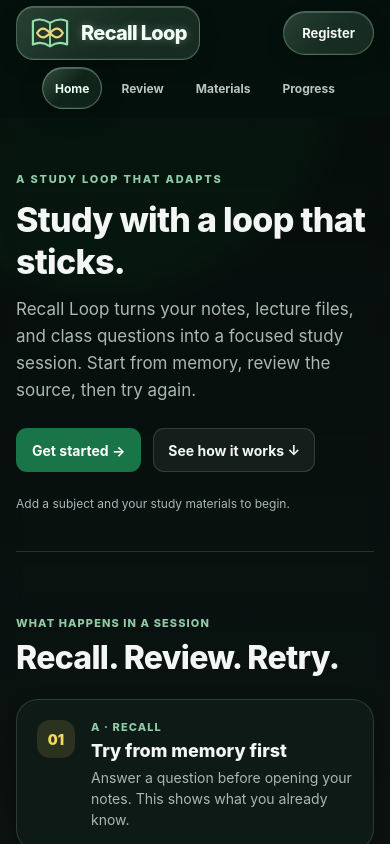
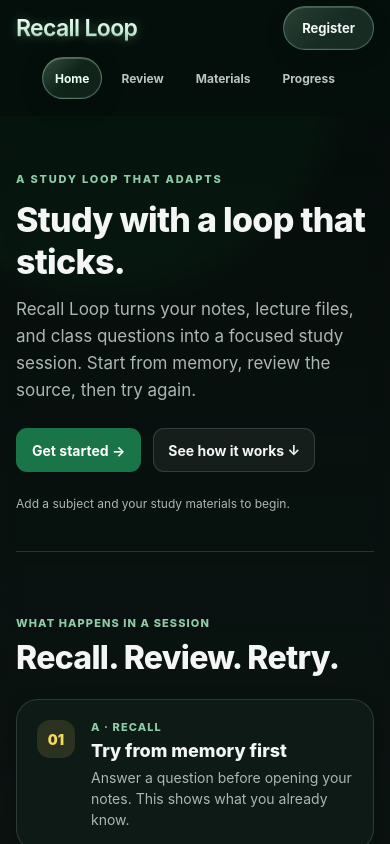
Before and after one commit to jaexmachine/recall-loop, a React Native app: screen / in a window 390 px wide. Built offline with nearby package versions, Linux system fonts and the light colour scheme.

Commit message:
Replace logo mark with glass wordmark

```diff
--- a/App.tsx
+++ b/App.tsx
@@ -13,7 +13,6 @@ import {
 } from 'react-native';
 import { BlurTargetView, BlurView } from 'expo-blur';
 import { StatusBar } from 'expo-status-bar';
-import Svg, { Path } from 'react-native-svg';
 import JSZip from 'jszip';
 import mammoth from 'mammoth/mammoth.browser';
 import * as pdfjs from 'pdfjs-dist/legacy/build/pdf.mjs';
@@ -650,7 +649,8 @@ export default function App() {
       [data-testid="nav-glass-indicator"] { z-index: 0; border: 1px solid rgba(190,255,216,.34); background: linear-gradient(135deg, rgba(202,255,222,.25), rgba(112,180,139,.13) 48%, rgba(255,255,255,.07)); box-shadow: inset 0 1px 0 rgba(255,255,255,.24), inset 0 -1px 0 rgba(130,231,168,.1), 0 7px 24px rgba(0,0,0,.18); -webkit-backdrop-filter: blur(15px) saturate(155%); backdrop-filter: blur(15px) saturate(155%); will-change: left, top, width, height, border-radius, transform; transition: left 520ms cubic-bezier(.2,.82,.25,1), top 520ms cubic-bezier(.2,.82,.25,1), width 520ms cubic-bezier(.2,.82,.25,1), height 520ms cubic-bezier(.2,.82,.25,1); }
       [data-testid="nav-track"].nav-liquid-morph [data-testid="nav-glass-indicator"] { animation: nav-glass-morph 680ms cubic-bezier(.2,.8,.25,1) both; }
       @keyframes nav-glass-morph { 0% { border-radius: 999px; transform: scale(1,1); } 24% { border-radius: 42% 58% 50% 50% / 55% 44% 56% 45%; transform: scale(1.14,.78); } 52% { border-radius: 58% 42% 46% 54% / 43% 57% 43% 57%; transform: scale(.96,1.12); } 76% { border-radius: 999px; transform: scale(1.035,.97); } 100% { border-radius: 999px; transform: scale(1,1); } }
-      [data-testid="brand-glass"], [data-testid="register-glass"] { border: 1px solid rgba(190,255,216,.28); background: linear-gradient(135deg, rgba(202,255,222,.13), rgba(112,180,139,.07) 54%, rgba(255,255,255,.035)); box-shadow: inset 0 1px 0 rgba(255,255,255,.18), inset 0 -1px 0 rgba(130,231,168,.08), 0 6px 20px rgba(0,0,0,.14); -webkit-backdrop-filter: blur(14px) saturate(150%); backdrop-filter: blur(14px) saturate(150%); }
+      [data-testid="register-glass"] { border: 1px solid rgba(190,255,216,.28); background: linear-gradient(135deg, rgba(202,255,222,.13), rgba(112,180,139,.07) 54%, rgba(255,255,255,.035)); box-shadow: inset 0 1px 0 rgba(255,255,255,.18), inset 0 -1px 0 rgba(130,231,168,.08), 0 6px 20px rgba(0,0,0,.14); -webkit-backdrop-filter: blur(14px) saturate(150%); backdrop-filter: blur(14px) saturate(150%); }
+      [data-testid="brand-wordmark"] { font-family: "Segoe UI Variable", "Inter", system-ui, sans-serif; font-weight: 600; letter-spacing: -.65px; color: transparent !important; background: linear-gradient(180deg, #f5fff8 8%, #d5f2df 54%, #91c7a2 100%); -webkit-background-clip: text; background-clip: text; text-shadow: 0 0 13px rgba(177,255,202,.28); filter: drop-shadow(0 1px 0 rgba(255,255,255,.16)); }
       @media (prefers-reduced-motion: reduce) { [data-testid="torch-block"], [data-testid="nav-glass-indicator"] { transition: none !important; } [data-testid="nav-track"].nav-liquid-morph [data-testid="nav-glass-indicator"] { animation: none !important; } }
     `;
     document.head.appendChild(style);
@@ -1087,13 +1087,8 @@ function GlassCard({ children, style, dark = false }: { children: React.ReactNod
     { id: 'insights' as const, icon: '◴', label: 'Progress' },
   ];
 
-  const brand = <Pressable testID="brand-glass" accessibilityRole="link" accessibilityLabel="Recall Loop home" onPress={() => setPage('home')} style={[styles.brandRow, { marginBottom: 0, marginRight: wide || compact ? 0 : 'auto', paddingHorizontal: 12, paddingVertical: 7, borderRadius: 18, borderWidth: 1, borderColor: 'rgba(190,255,216,0.28)', backgroundColor: 'rgba(202,255,222,0.08)' }]}>
-    <Svg accessibilityElementsHidden width={42} height={38} viewBox="0 0 44 40" fill="none">
-      <Path d="M4 7.5C10.2 4.4 16.2 5.7 22 9.3C27.8 5.7 33.8 4.4 40 7.5V32.1C33.7 29.1 27.7 30.1 22 34C16.3 30.1 10.3 29.1 4 32.1V7.5Z" stroke="#94dfa9" strokeWidth={2.3} strokeLinejoin="round" />
-      <Path d="M22 9.7V33.3" stroke="#94dfa9" strokeWidth={2} strokeLinecap="round" />
-      <Path d="M8.5 20C12.2 13.8 16.6 14 22 20C27.4 26 31.8 26.2 35.5 20C31.8 13.8 27.4 14 22 20C16.6 26 12.2 26.2 8.5 20Z" stroke="#e9d77b" strokeWidth={2.35} strokeLinecap="round" strokeLinejoin="round" />
-    </Svg>
-    <Text style={{ color: '#f4fff7', fontSize: 20, fontWeight: '800', letterSpacing: -0.7, textShadowColor: 'rgba(211,255,224,0.30)', textShadowRadius: 9, textShadowOffset: { width: 0, height: 0 } }}>Recall Loop</Text>
+  const brand = <Pressable accessibilityRole="link" accessibilityLabel="Recall Loop home" onPress={() => setPage('home')} style={[styles.brandRow, { marginBottom: 0, marginRight: wide || compact ? 0 : 'auto', paddingVertical: 7 }]}>
+    <Text testID="brand-wordmark" style={{ color: Platform.OS === 'web' ? 'transparent' : '#dff5e6', fontFamily: Platform.OS === 'web' ? 'Segoe UI Variable, Inter, system-ui, sans-serif' : undefined, fontSize: 23, fontWeight: '600', letterSpacing: -0.65, textShadowColor: 'rgba(177,255,202,0.28)', textShadowRadius: 12, textShadowOffset: { width: 0, height: 1 } }}>Recall Loop</Text>
   </Pressable>
   const registerButton = <Pressable testID="register-glass" accessibilityRole="button" style={{ minHeight: 44, paddingVertical: 10, paddingHorizontal: 18, borderRadius: 22, borderWidth: 1, borderColor: 'rgba(190,255,216,0.28)', backgroundColor: 'rgba(202,255,222,0.08)', alignItems: 'center', justifyContent: 'center' }}><Text style={{ color: palette.ink, fontWeight: '700', fontSize: 13 }}>Register</Text></Pressable>;
   const pinnedNav = <View testID="nav-track" style={{ flexDirection: 'row', flexWrap: 'wrap', gap: 6, alignItems: 'center', justifyContent: 'center' }}>
```
